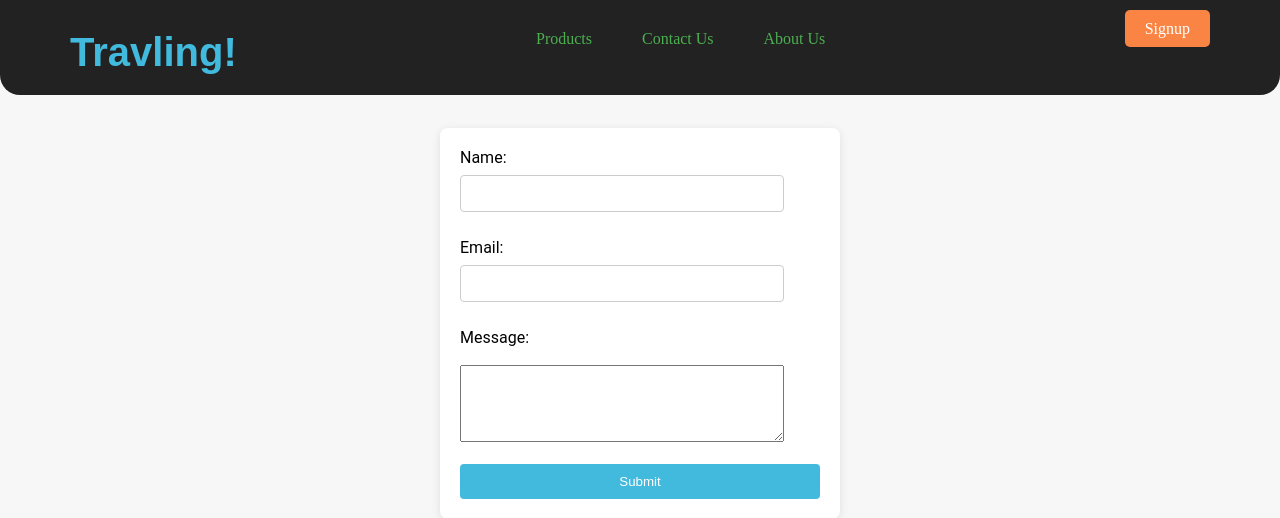
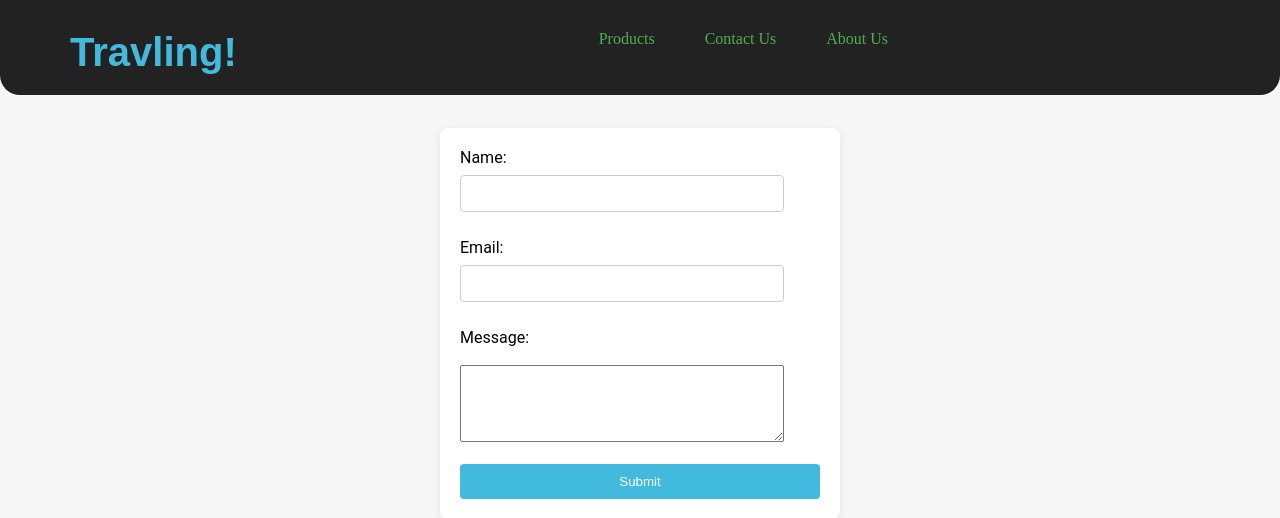
Before and after one commit to Busbie/Travel_site, a Django app: page /contact in a window 1280 px wide. Shown: the top 518 px of the page. Run offline with Django 5.2, Linux system fonts and the light colour scheme; some web fonts are replaced.

Commit message:
remove sign in

```diff
--- a/app/templates/base.html
+++ b/app/templates/base.html
@@ -27,11 +27,11 @@
           <li><a href="{% url 'contact' %}">Contact Us</a></li>
           <li><a href="aboutus.html">About Us</a></li>
         </ul>
-        <div class="allow">
+        <!-- <div class="allow">
           <a href="signup.html" class="stayup-link">Signup
-            <!-- <button class="stayup">SignUp</button> -->
-          </a>
-        </div>
+          </a>git
+          <button class="stayup">SignUp</button>
+        </div> -->
       </nav>
       {% for message in messages %}
       <p class="notify-{{message.tags}}">{{message}}</p>
```
Also changed, not shown: 1 other file.
